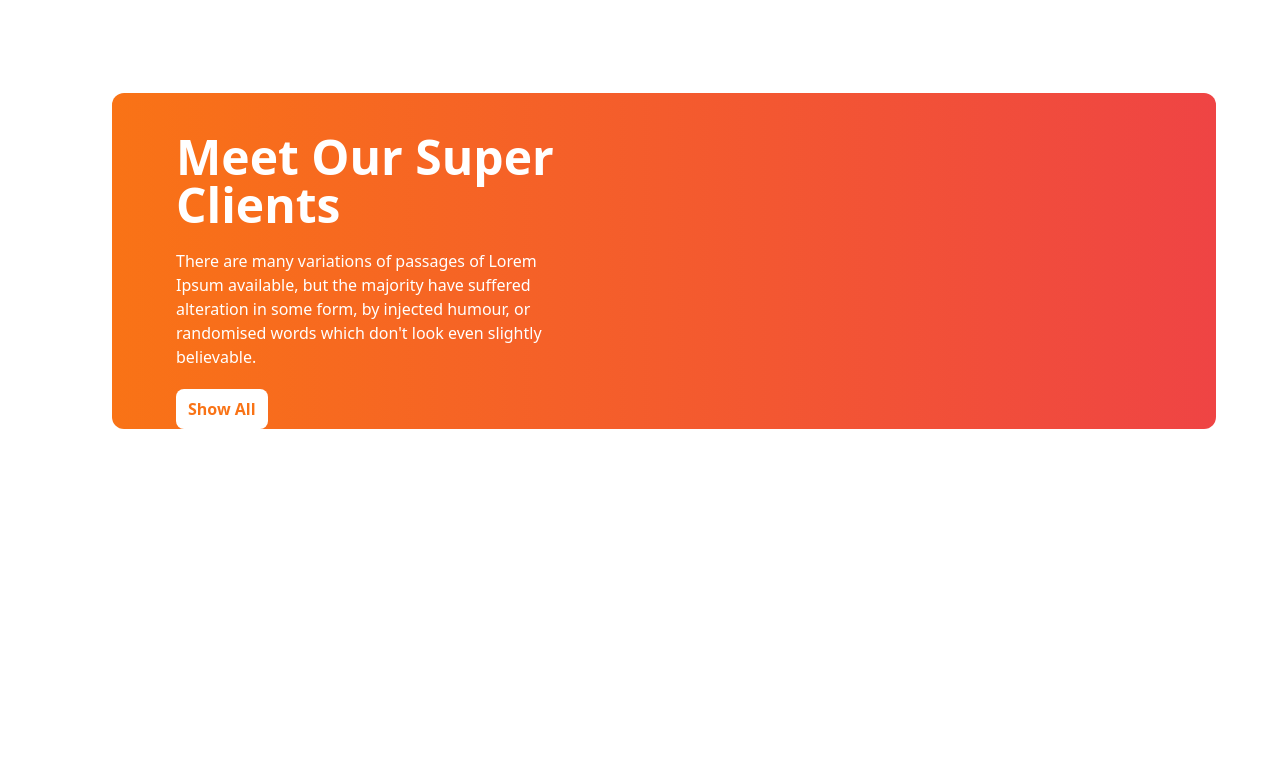
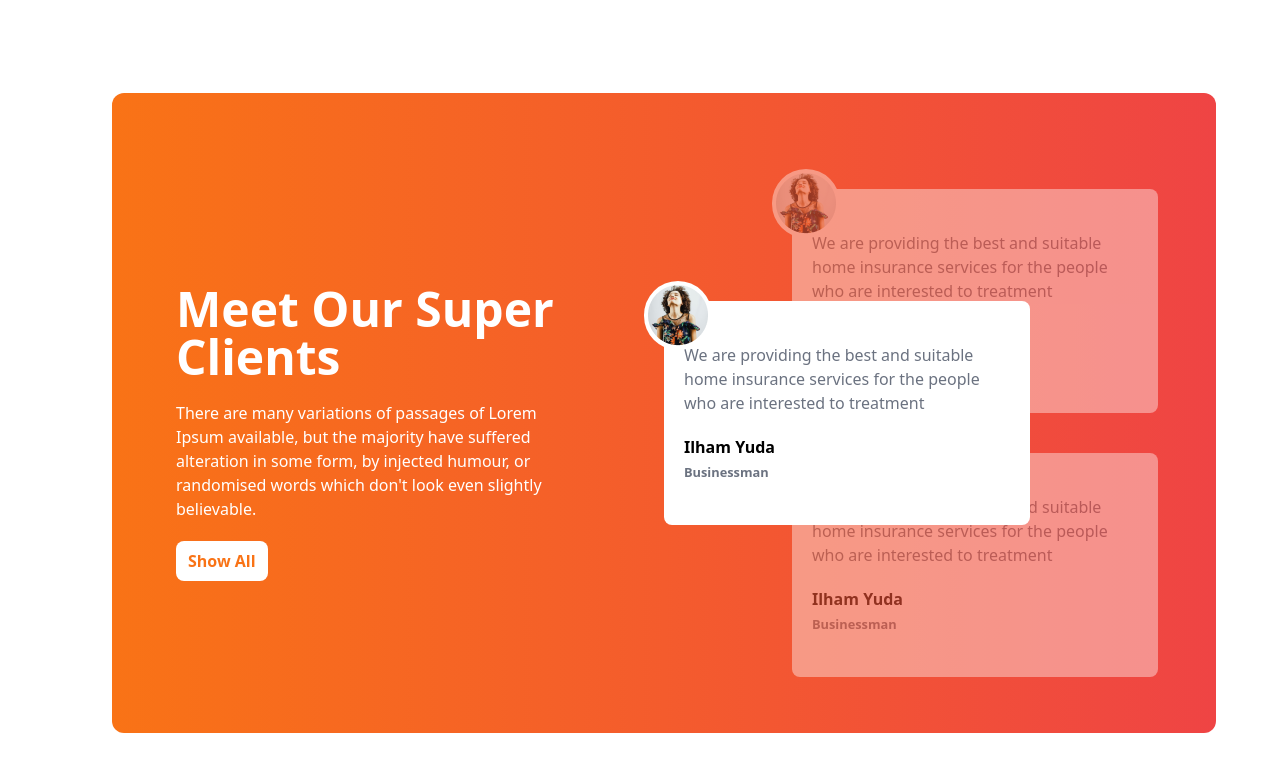
Before and after one commit to Imteazhossen/tea-house-tailwind, a plain HTML site: page index.html in a window 1280 px wide. Shown: the part 1729-2500 px from the top of the page. Before the commit the page ends 2254 px from the top, so only its background shows below. Drawn offline with nearby package versions, Linux system fonts and the light colour scheme.

Commit message:
added review section fully

```diff
--- a/index.html
+++ b/index.html
@@ -139,7 +139,8 @@
            <section class="mb-24">
             <div class="bg-gradient-to-r from-orange-500 to-red-500 rounded-xl grid grid-cols-1 lg:grid-cols-2 text-white px-7 md:px-16">
                 <!-- text section  -->
-                 <div class="w-5/6">
+               <div class="flex items-center justify-start overflow-hidden">
+                <div class="w-5/6">
                     <h1 class="text-5xl font-bold mb-5 mt-10">
                         Meet Our Super Clients
                     </h1>
@@ -148,6 +149,43 @@
                     </p>
                     <button class="rounded-lg bg-white text-orange-500 px-3 py-2 font-bold">Show All</button>
                 </div>
+               </div>
+                <!-- review card section  -->
+                 <div class="relative py-24">
+                    <!-- middle card  -->
+                    <div class="absolute z-10 top-44 md:top-52 h-56 w-full md:w-3/4 bg-white text-black rounded-lg flex items-center px-5">
+                        <div class="absolute -top-5 -left-5 bg-white rounded-full">
+                            <img class="p-1" src="./images/client.png" alt="">
+                        </div>
+                        <div>
+                            <p class="text-gray-500 mb-5 ">We are providing the best and suitable home insurance services for the people who are interested to treatment</p>
+                            <h1 class="font-bold">Ilham Yuda</h1>
+                            <small class="font-bold text-gray-500">Businessman</small>
+                        </div>
+                     </div>
+                    <!-- top card  -->
+                     <div class="opacity-40 relative left-8 md:left-32 h-56 w-full md:w-3/4 bg-white text-black rounded-lg flex items-center px-5">
+                        <div class="absolute -top-5 -left-5 bg-white rounded-full">
+                            <img class="p-1" src="./images/client.png" alt="">
+                        </div>
+                        <div>
+                            <p class="text-gray-500 mb-5 ">We are providing the best and suitable home insurance services for the people who are interested to treatment</p>
+                            <h1 class="font-bold">Ilham Yuda</h1>
+                            <small class="font-bold text-gray-500">Businessman</small>
+                        </div>
+                     </div>
+                     <!-- bottom card  -->
+                     <div class="opacity-40 top-10 relative left-8 md:left-32 h-56 w-full md:w-3/4 bg-white text-black rounded-lg flex items-center px-5">
+                        <div class="absolute -top-5 -left-5 bg-white rounded-full">
+                            <img class="p-1" src="./images/client.png" alt="">
+                        </div>
+                        <div>
+                            <p class="text-gray-500 mb-5 ">We are providing the best and suitable home insurance services for the people who are interested to treatment</p>
+                            <h1 class="font-bold">Ilham Yuda</h1>
+                            <small class="font-bold text-gray-500">Businessman</small>
+                        </div>
+                     </div>
+                 </div>
             </div>
            </section>
     </main>
```
